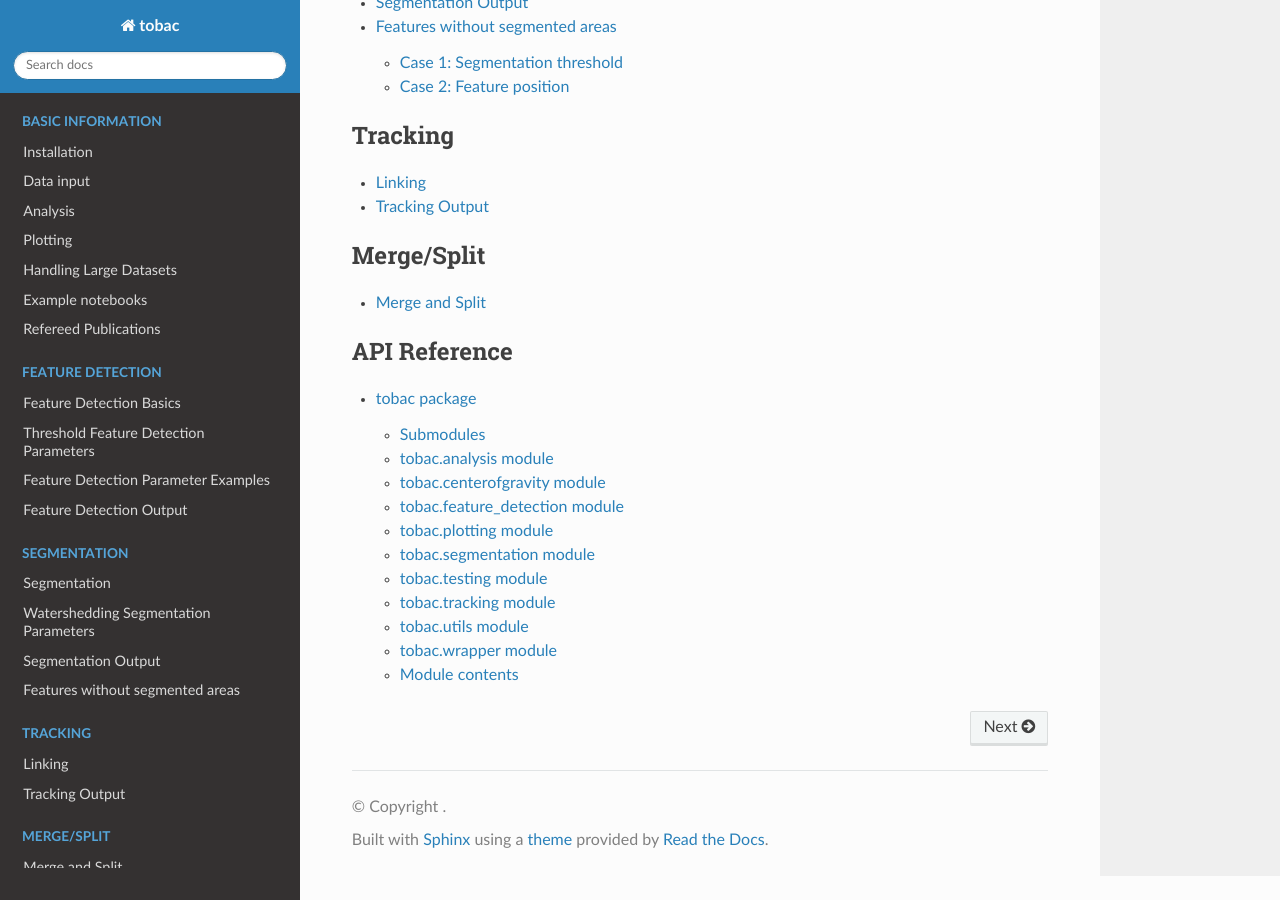
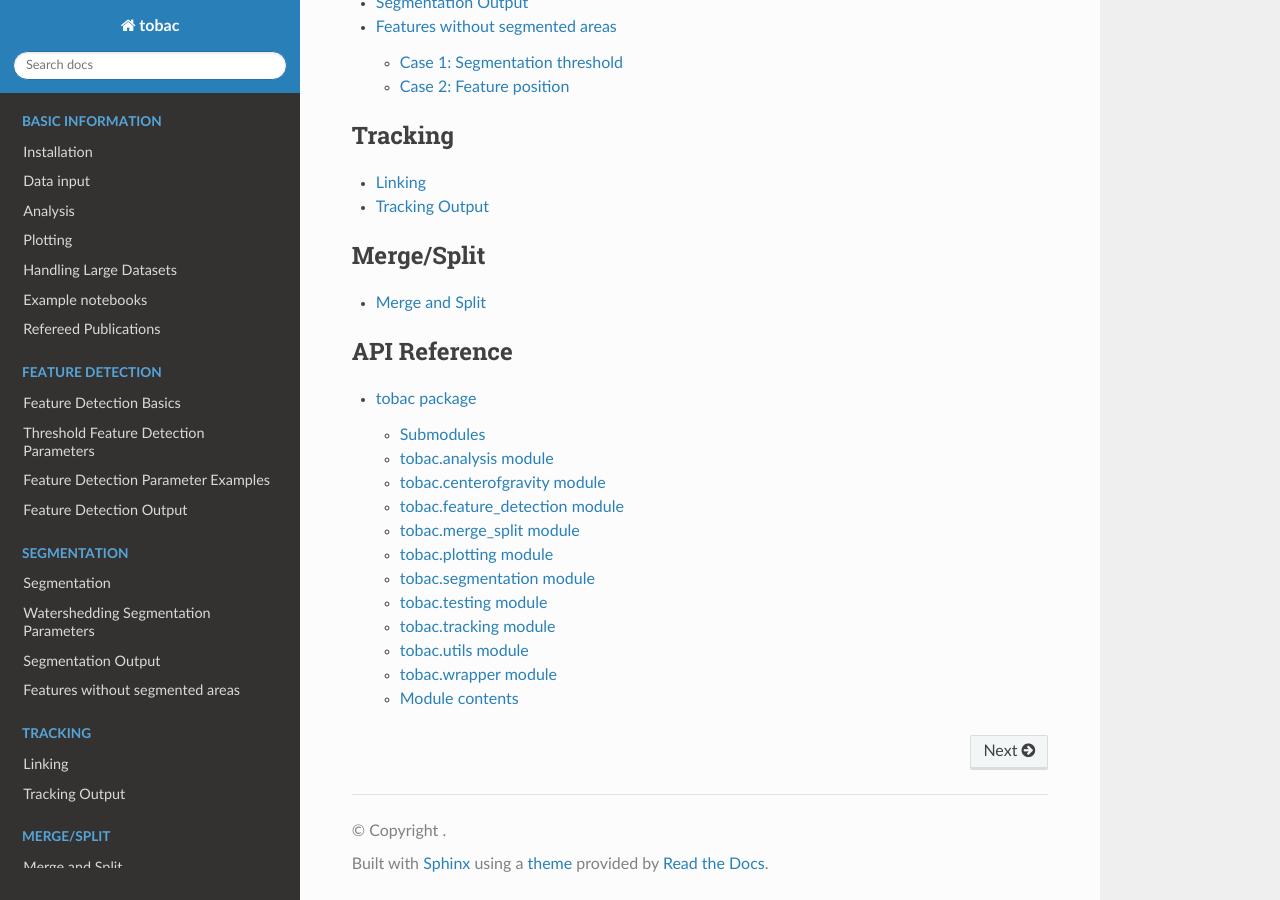
Before and after one commit to tobac-project/tobac, a Sphinx documentation site: the page built from doc/index.rst, in a window 1280 px wide and 900 px high, scrolled down 1816 px. Built offline with Sphinx 7.4.7 and the Read the Docs theme 2.0.0, drawn with Linux system fonts in a browser that asks for light colours; formulas are drawn with MathJax 3; pages that are not in the unit, such as notebooks, are missing from menus.

Commit message:
added merge_split to the API reference

```diff
--- a/doc/tobac.rst
+++ b/doc/tobac.rst
@@ -24,6 +24,14 @@ tobac.feature\_detection module
 -------------------------------
 
 .. automodule:: tobac.feature_detection
+   :members:
+   :undoc-members:
+   :show-inheritance:
+
+tobac.merge_split module
+---------------------
+
+.. automodule:: tobac.merge_split
    :members:
    :undoc-members:
    :show-inheritance:
```
